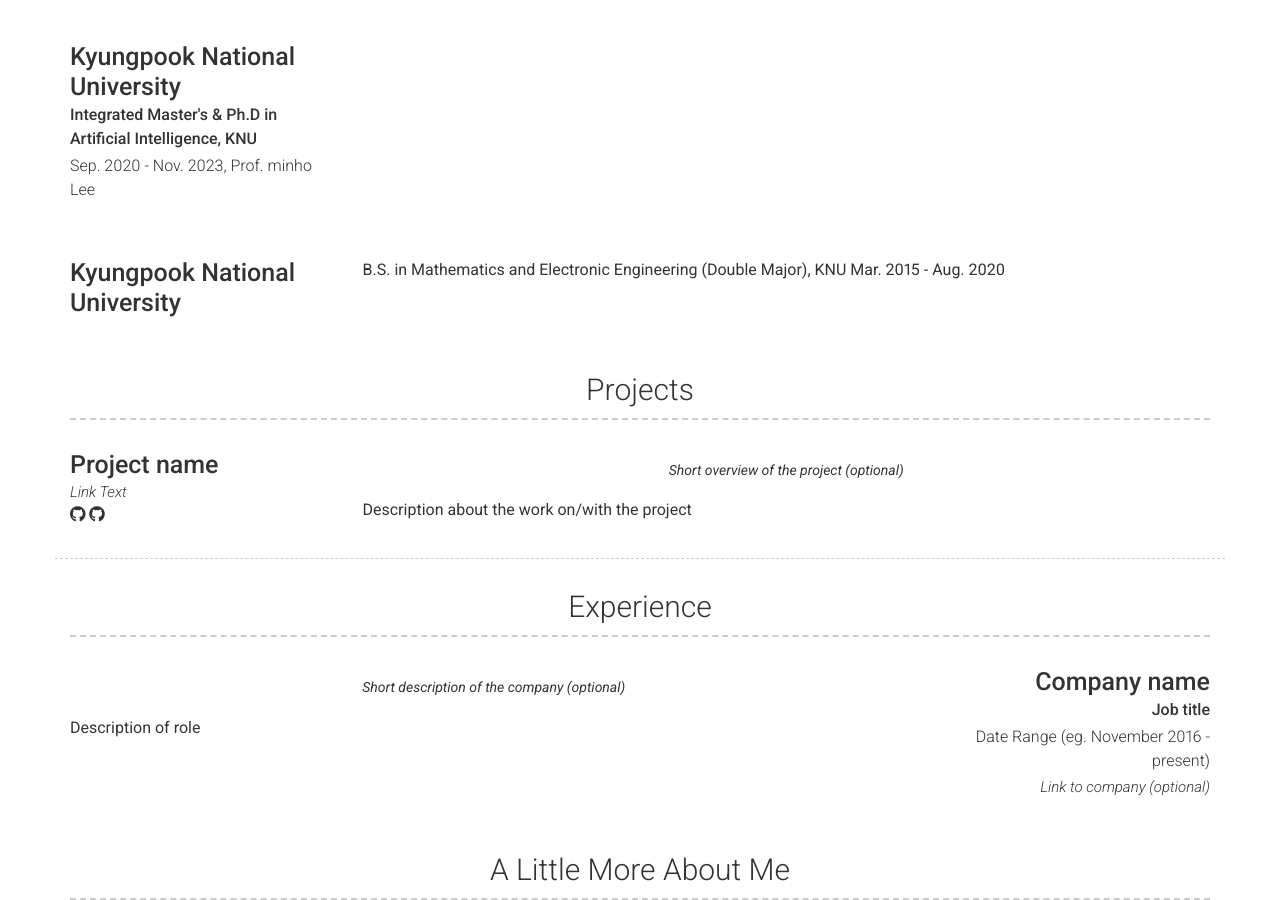
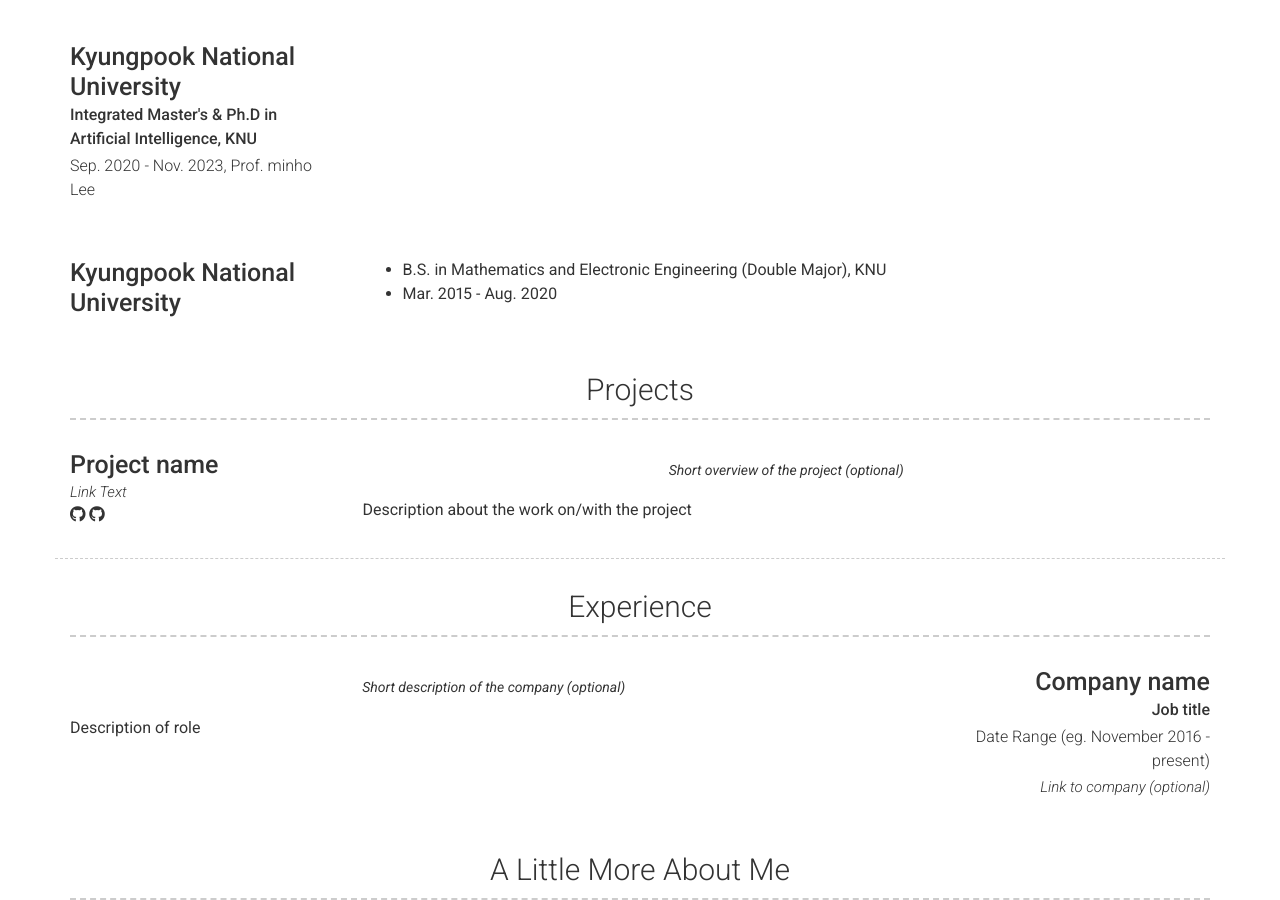
Before and after one commit to zini9405/zini9405.github.io, a Jekyll site: the page built from index.md, in a window 1280 px wide and 900 px high, scrolled down 781 px. Built offline with Jekyll 4.4.1, drawn with Linux system fonts in a browser that asks for light colours; nearby versions of some CDN libraries.

```diff
--- a/_config.yml
+++ b/_config.yml
@@ -89,8 +89,8 @@ content:
         # sub_title: B.S. in Mathematics and Electronic Engineering (Double Major), KNU
         # caption: Mar. 2015 - Aug. 2020
         description: | # this will include new lines to allow paragraphs
-          B.S. in Mathematics and Electronic Engineering (Double Major), KNU
-          Mar. 2015 - Aug. 2020
+          - B.S. in Mathematics and Electronic Engineering (Double Major), KNU
+          - Mar. 2015 - Aug. 2020
   - title: Projects # Title for the section
     layout: list # Type of content section (list/text)
     content:
```
